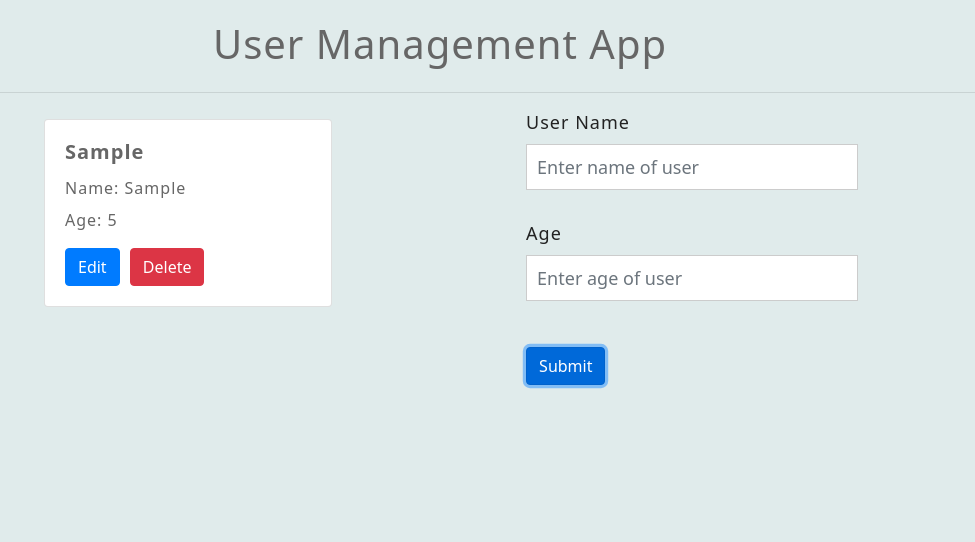
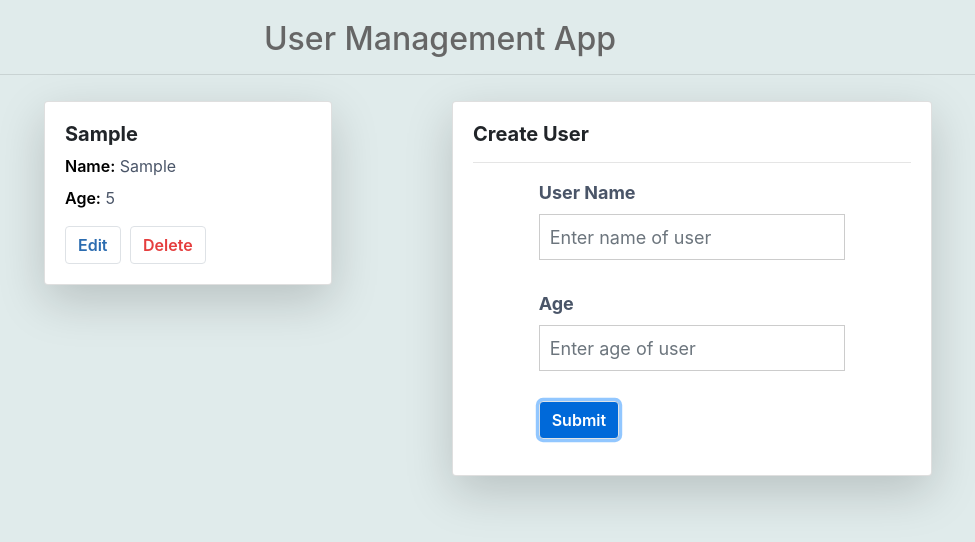
Before and after one commit to Shivam175/react-demo-app, a React (Create React App) app: page / in a window 1280 px wide. Both pictures are taken after typing "Sample", "5" into the empty fields and a click on the button "Submit". Shown: the top 542 px of the page, without its empty margins (200-1175 px from the left). Built offline with nearby package versions, Linux system fonts and the light colour scheme.

Commit message:
Day 4 - first commit
added tailwindcss + delete modal

```diff
--- a/package.json
+++ b/package.json
@@ -50,7 +50,10 @@
     ]
   },
   "devDependencies": {
+    "autoprefixer": "^10.4.12",
+    "postcss": "^8.4.18",
     "source-map-loader": "^4.0.1",
+    "tailwindcss": "^1.9.0",
     "ts-loader": "^9.4.1",
     "typescript": "^3.9.10"
   }
--- /dev/null
+++ b/postcss.config.js
@@ -0,0 +1,6 @@
+module.exports = {
+  plugins: {
+    tailwindcss: {},
+    autoprefixer: {},
+  },
+}
--- a/public/index.html
+++ b/public/index.html
@@ -24,12 +24,14 @@
       work correctly both with client-side routing and a non-root public URL.
       Learn how to configure a non-root public URL by running `npm run build`.
     -->
+    <!-- <link href="/src/index.css" rel="stylesheet"> -->
     <!-- bootstrap css -->
     <link href="//netdna.bootstrapcdn.com/bootstrap/4.1.1/css/bootstrap.min.css" rel="stylesheet" />
     <title>React App</title>
   </head>
   <body>
     <noscript>You need to enable JavaScript to run this app.</noscript>
+    <div id="modal" style="position: fixed; z-index: 20;"></div>
     <div id="root"></div>
     <!--
       This HTML file is a template.
--- a/src/components/Book.tsx
+++ b/src/components/Book.tsx
@@ -1,7 +1,9 @@
-import React from 'react';
+import React, { useState } from 'react';
 import { Button, Card } from 'react-bootstrap';
 import { useHistory } from 'react-router-dom';
 import { BookInterface } from '../@types/book';
+import ReactDOM from 'react-dom';
+import Modal from './Modal';
 
 interface BookProp extends BookInterface{
   handleRemoveBook: (id: string) => void;
@@ -9,28 +11,39 @@ interface BookProp extends BookInterface{
 
 const Book = ({ id, name, age, handleRemoveBook }: BookProp) => {
   const history = useHistory();
+  const delUser = () => handleRemoveBook(id);
+  const [modal, setModal] = useState(false);
+  const Toggle = () => setModal(!modal);
+
 
 return (
-    <Card style={{ width: '18rem' }} className="book">
+      <>
+        <div>
+          <Card style={{ width: '18rem' }} className="book rounded overflow-hidden shadow-lg">
             <Card.Body>
-        <Card.Title className="book-title">{name}</Card.Title>
-        <div className="book-details">
-          <div>Name: {name}</div>
-          <div>Age: {age} </div>
+              <Card.Title className="font-bold text-xl mb-2">{name}</Card.Title>
+              <div className="book-details text-gray-700 text-base">
+                <div><span className="book-details font-semibold text-black text-base">Name:</span> {name}</div>
+                <div><span className="book-details font-semibold text-black text-base">Age:</span> {age} </div>
               </div>
-        <Button variant="primary" onClick={() => history.push(`/edit/${id}`)}>
+              <Button variant="primary"
+              className="bg-snowWhite hover:bg-blue-500 hover:text-white text-blue-700 font-semibold border border-blue-500 hover:border-transparent rounded"
+              onClick={() => history.push(`/edit/${id}`)}>
                 Edit
               </Button>{' '}
-        <Button variant="danger" onClick={() => {
-            let confirmDelete = window.confirm("Do you wish to delete User?");
-            if(confirmDelete) handleRemoveBook(id);
-            return;
-          }}>
+              <Button variant="danger" className="bg-snowWhite hover:bg-red-600 hover:text-white text-red-600 font-semibold border border-red-600 hover:border-transparent rounded"
+              onClick={() => Toggle()}>
                 Delete
               </Button>
             </Card.Body>
           </Card>
+        </div>
+        <div>
+          <Modal show={modal} close={Toggle} deleteUser={delUser}></Modal>
+        </div>
+      </>
   );
 };
+// bg-red-600 hover:bg-red-700
 
 export default Book;
--- a/src/components/BookForm.tsx
+++ b/src/components/BookForm.tsx
@@ -1,5 +1,5 @@
 import React, { useState } from 'react';
-import { Form, Button } from 'react-bootstrap';
+import { Form, Button, Card } from 'react-bootstrap';
 import { v4 as uuidv4 } from 'uuid';
 import BooksList from './BooksList';
 import { BookInterface } from '../@types/book';
@@ -19,7 +19,7 @@ const BookForm = (props: BookFormProps) => {
   });
 
   React.useEffect(() => {
-    if (props.book != undefined) {
+    if (props.book !== undefined) {
       setBooks(state => ({ ...state,
         name: props.book ? props.book.name : '',
         age: props.book ? props.book.age : '',
@@ -89,13 +89,22 @@ const BookForm = (props: BookFormProps) => {
   return (
     <div>
       <div className="row justify-content-md-center">
-        <div className="col-md-6"><BooksList /></div>
         <div className="col-md-6">
+          <BooksList />
+        </div>
+        <div className="col-md-6">
+          <div className="row justify-content-md-center">
+            <Card style={{ width: '30rem' }} className="book rounded overflow-hidden shadow-lg">
+              <Card.Body>
+                <Card.Title className="font-bold text-xl mb-2">{props.book ? "Edit " : "Create "}User</Card.Title>
+                <div className="book-details text-gray-700 text-base">
+                  <hr/>
                   <div className="main-form">
                     {errorMsg && <p className="errorMsg">{errorMsg}</p>}
                     <Form onSubmit={handleOnSubmit}>
                       <Form.Group controlId="name">
-                <Form.Label>User Name</Form.Label>
+                        <Form.Label><span className="block text-gray-700 text-lg font-bold">User Name</span>
+                        </Form.Label>
                         <Form.Control
                           className="input-control"
                           type="text"
@@ -107,7 +116,8 @@ const BookForm = (props: BookFormProps) => {
                         />
                       </Form.Group>
                       <Form.Group controlId="age">
-                <Form.Label>Age</Form.Label>
+                        <Form.Label><span className="block text-gray-700 text-lg font-bold">Age</span>
+                        </Form.Label>
                         <Form.Control
                           className="input-control"
                           type="number"
@@ -118,10 +128,17 @@ const BookForm = (props: BookFormProps) => {
                           onChange={handleInputChange}
                         />
                       </Form.Group>
-              <Button variant="primary" type="submit" className="submit-btn">
-                {props.book ? 'Save Changes' : 'Submit'}
+                      <Button
+                        variant="primary"
+                        type="submit"
+                        className="bg-snowWhite hover:bg-blue-500 hover:text-white text-blue-700 font-semibold border border-blue-500 hover:border-transparent rounded">
+                        {props.book ? "Save Changes" : "Submit"}
                       </Button>
                     </Form>
+                  </div>
+                </div>
+              </Card.Body>
+            </Card>
           </div>
         </div>
       </div>
--- a/src/components/Header.tsx
+++ b/src/components/Header.tsx
@@ -1,10 +1,11 @@
 import React from 'react';
 import { NavLink } from 'react-router-dom';
+import { Button } from 'react-bootstrap';
 
 const Header = () => {
   return (
     <header>
-      <h1>User Management App</h1>
+      <h2>User Management App</h2>
       <hr />
     </header>
   );
--- /dev/null
+++ b/src/components/Modal.tsx
@@ -0,0 +1,46 @@
+import React from 'react';
+import ReactDOM from 'react-dom';
+import Card from 'react-bootstrap/esm/Card';
+import { Button } from 'react-bootstrap';
+
+interface ModalProps{
+  show: boolean;
+  close: () => void;
+  deleteUser: () => void;
+}
+
+const Modal = ({ show, close, deleteUser } : ModalProps) => {
+  return (
+    <>
+      {ReactDOM.createPortal(
+        show ? (
+           <>
+            <div className="modalOuterBox">
+              <Card style={{ width: '18rem' }} className="book rounded overflow-hidden shadow-lg">
+                <Card.Body>
+                  <Card.Title className="font-bold text-xl mb-2">Delete User</Card.Title>
+                  <div className="book-details text-gray-700 text-base">
+                    <div><span className="book-details font-semibold text-black text-base">Do you wish to delete user?</span></div>
+                  </div>
+                  <Button variant="primary"
+                  className="bg-white text-gray-600 hover:bg-gray-300 hover:text-gray-900 font-semibold border border-gray-400 rounded shadow"
+                  onClick={() => close()}>
+                    Cancel
+                  </Button>{' '}
+                  <Button variant="danger" className="bg-red-600 hover:bg-red-700 font-semibold border border-gray-400 rounded shadow"
+                  onClick={() => deleteUser()}>
+                    Delete
+                  </Button>
+                </Card.Body>
+              </Card>
+            </div>
+          </>
+        ) : null,
+        document.getElementById("modal")!
+      )}
+    </>
+  );
+};
+
+
+export default Modal;
--- a/src/context/BooksContext.tsx
+++ b/src/context/BooksContext.tsx
@@ -19,13 +19,10 @@ export const BooksProvider: React.FC<Props> = ({ children }) => {
     };
 
     const updateBook = (book: BookInterface, id: string) => {
-      let index = 0;
-      books.forEach((bookElement: BookInterface, idx: number) => {
-        if (bookElement["id"].toString() === id.toString()) index = idx;
-      });
+      let index = books.findIndex((bookElement: BookInterface) => bookElement['id'] === id);
       // console.log(books, index, book.id);
-      books[index].name = book.name;
-      books[index].age = book.age;
+      books[index] = book;
+      books[index].id = id;
       setBooks([...books]);
     };
     return <BooksContext.Provider value={{ books, addBook, deleteBook, updateBook }}>{children}</BooksContext.Provider>;
--- a/src/index.css
+++ b/src/index.css
@@ -1,4 +1,8 @@
-body {
+@tailwind base;
+@tailwind components;
+@tailwind utilities;
+
+/* body {
   margin: 0;
   font-family: -apple-system, BlinkMacSystemFont, 'Segoe UI', 'Roboto', 'Oxygen',
     'Ubuntu', 'Cantarell', 'Fira Sans', 'Droid Sans', 'Helvetica Neue',
@@ -10,4 +14,4 @@ body {
 code {
   font-family: source-code-pro, Menlo, Monaco, Consolas, 'Courier New',
     monospace;
-}
+} */
--- a/src/index.tsx
+++ b/src/index.tsx
@@ -3,5 +3,6 @@ import ReactDOM from 'react-dom';
 import AppRouter from './router/AppRouter';
 import 'bootstrap/dist/css/bootstrap.min.css';
 import './styles.scss';
+import './index.css';
 
 ReactDOM.render(<AppRouter />, document.getElementById('root'));
--- a/src/styles.scss
+++ b/src/styles.scss
@@ -1,12 +1,11 @@
 body {
   background: #e0ebeb; //#e6ebff; //#ccd8ff; //#ebebe0; //#e0e0d1;
-  font-family: Noto Sans, Helvetica, sans-serif;
-  color: #666;
-  letter-spacing: 1px;
+  // font-family: Noto Sans, Helvetica, sans-serif;
+  // color: #666;
+  // letter-spacing: 1px;
   padding: 10px;
   min-height: 100vh;
 }
-// linear-gradient(141deg, #9fb8ad 0%, #1fc8db 51%, #2cb5e8 75%);
 header {
   text-align: center;
   margin: 10px 0 10px 0;
@@ -170,7 +169,6 @@ button {
   h1 {
     font-size: 30px;
   }
-
   header {
     .links {
       a {
@@ -183,7 +181,6 @@ button {
       }
     }
   }
-
   .main-form {
     width: 100%;
   }
@@ -217,3 +214,25 @@ button {
   margin-right: auto;
   margin-left: auto;
 }
+
+.modalOuterBox {
+  position: fixed;
+  top: 0;
+  bottom: 0;
+  left: 0;
+  right: 0;
+  align-items: center;
+  background-color: rgba($color: #000000, $alpha: 0.35);
+  display: flex;
+  justify-content: center;
+  animation: fadein 0.33s;
+}
+
+@keyframes fadein {
+  from {
+    opacity:0;
+  }
+  to {
+    opacity:1;
+  }
+}
--- /dev/null
+++ b/tailwind.config.js
@@ -0,0 +1,31 @@
+/** @type {import('tailwindcss').Config} */
+const { colors } = require('tailwindcss/defaultTheme');
+
+module.exports = {
+  corePlugins: {
+    preflight: false,
+  },
+  content: [
+    "./src/**/*.{js,jsx,ts,tsx}", "./public/index.html",
+    "./src/components/**/*.{js,ts,jsx,tsx}",
+  ],
+  theme: {
+    extend: {
+      colors: {
+        snowWhite: "#ffffff",
+        teal: "#22d1ee",
+        dark: "#0e153a",
+      },
+    },
+  },
+  plugins: [
+  ],
+  variants: {
+    backgroundColor: ['responsive', 'hover', 'focus'],
+    extend: {
+      fontSize: ["hover", "focus"],
+      backgroundOpacity: ["active"],
+      borderWidth: ["hover", "focus"],
+    },
+  },
+}
```
Also changed, not shown: 1 other file (tests, documents, lock files or other folders). Lines whose indentation alone changed are shown as unchanged.
